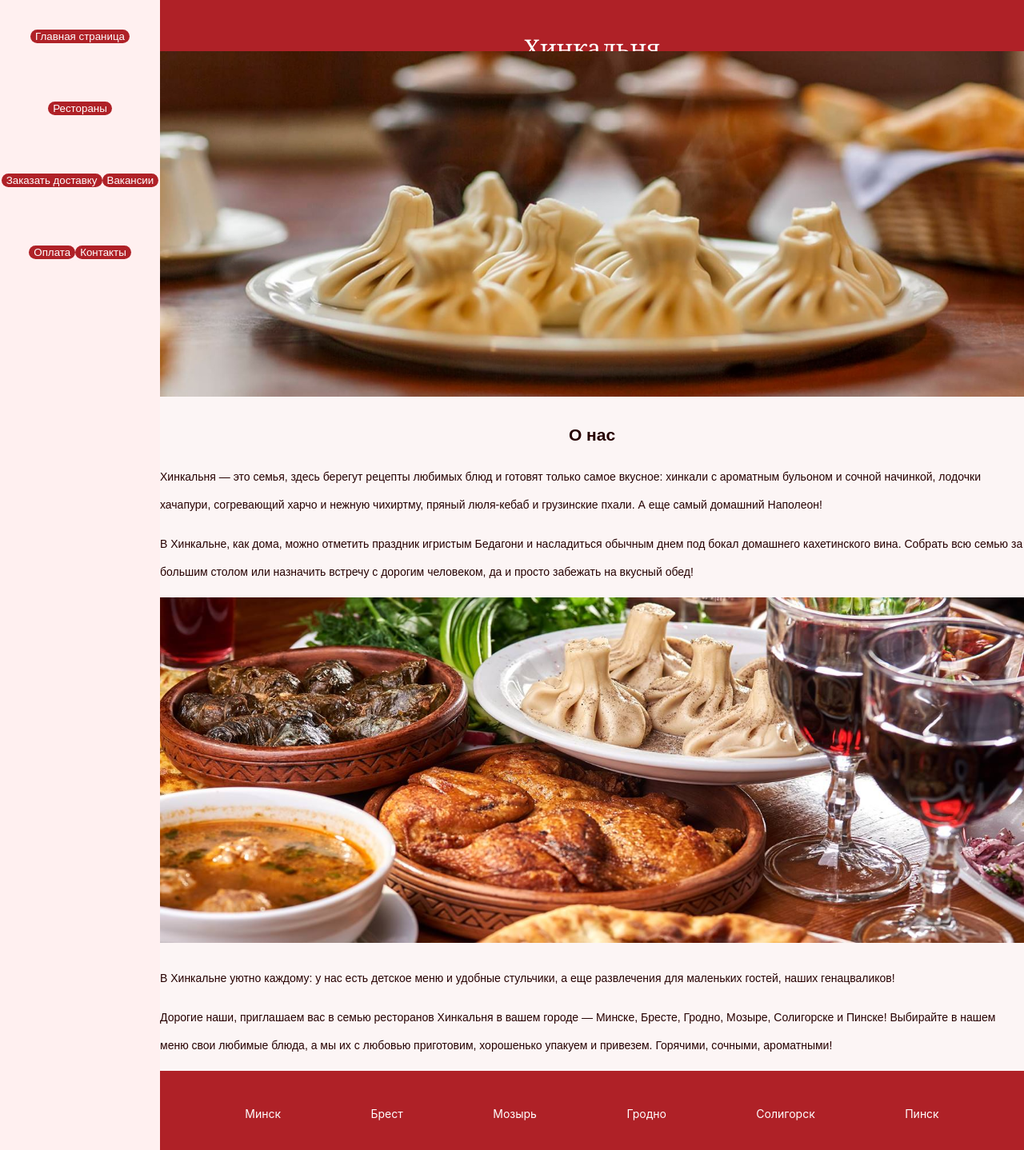
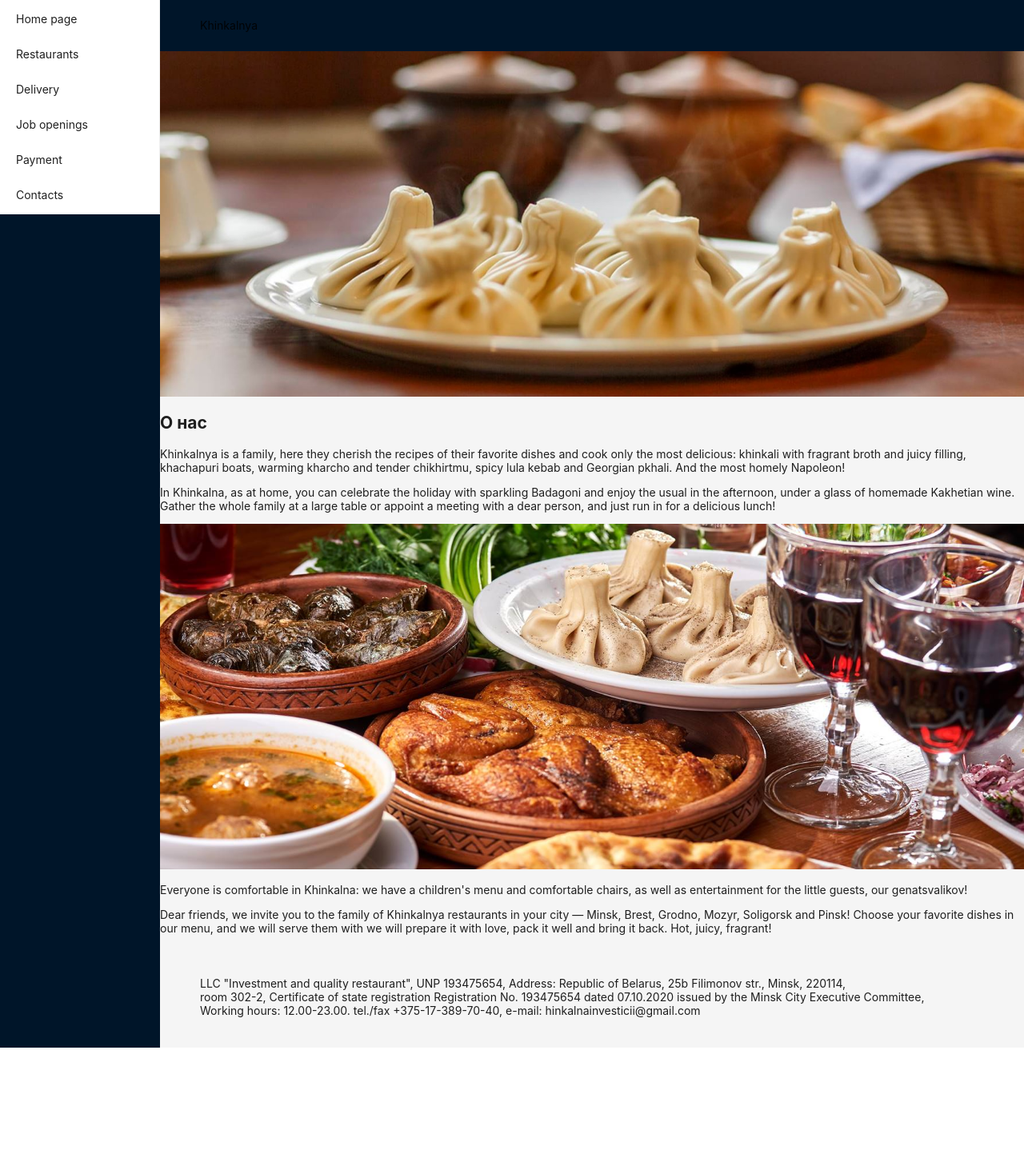
Before and after one commit to adam-lzk/michelin-website-with-Ant-Design, a React (Vite) app: page / in a window 1280 px wide. Shown: the top 1438 px of the page at 80% size. After the commit the page ends 1310 px from the top, so only its background shows below. Built offline with nearby package versions, Linux system fonts and the light colour scheme.

Commit message:
Make edits from pull request: change website styles

```diff
--- a/src/App.css
+++ b/src/App.css
@@ -2,69 +2,19 @@ body {
   margin: 0;
 }
 
-.space {
-  width: 100%;
-  margin: 0;
-}
-
 .header {
-  font-family: Georgia;
-  text-align: center;
-  font-size: 30px;
-  color: #fff;
-  height: 120;
-  line-height: 120px;
-  padding-inline: 50;
-  background-color: #af2127;
+  position: sticky;  /* from https://ant.design/components/layout#components-layout-demo-fixed */
 }
 
 .content {
-  font-family: sans-serif;
-  font-size: 16;
-  min-height: 120;
-  line-height: 35px;
-  color: #260000;
-  background-color: #fcf5f5;
-  padding-bottom: 5;
+  overflow: auto;  /* for scrolling */
 }
 
 .sider {
-  text-align: center;
-  line-height: 90px;
-  color: #000;
-  background-color: #fff0f0;
-  padding-top: 20;
+  height: calc(viewport height minus header height);
 }
 
 .footer {
-  text-align: center;
-  color: #fff;
-  background-color: #af2127;
-}
-
-p {
-  margin-right: 40;
-  margin-left: 40;
-  margin-top: 25;
-  margin-bottom: 25;
-}
-
-h2 {
-  text-align: center;
-  margin-top: 25;
-}
-
-button {
-  font-family: sans-serif;
-  text-align: center;
-  padding: 10;
-  padding-right: 20;
-  padding-left: 20;
-  margin: 20;
-  border: 0;
-  border-radius: 25px;
-  color: #fff;
-  background-color: #af2127;
 }
 
 img {
@@ -72,14 +22,3 @@ img {
   padding: 0;
   margin:0;
 }
-
-.cities {
-  display: flex;
-  flex-direction: row;
-  justify-content: space-around;
-  height: 60px;
-  padding-right: 225;
-  padding-left: 225;
-  align-items: center;
-  font-size: 16;
-}
--- a/src/App.jsx
+++ b/src/App.jsx
@@ -1,64 +1,56 @@
-import { Layout, Space } from 'antd'
+import { Menu } from 'antd'
+import { Layout } from 'antd'
 const { Header, Footer, Sider, Content } = Layout
 import './App.css'
 
 function App() {
   return (
-  <Space
-    direction="vertical"
-    className='space'
-    size={[0, 48]}
-  >
   <Layout>
+
     <Sider className='sider'>
-        <button>Главная страница</button>
-        <button>Рестораны</button>
-        <button>Заказать доставку</button>
-        <button>Вакансии</button>
-        <button>Оплата</button>
-        <button>Контакты</button>
+      <Menu
+        items={[
+          { key: "1", label: "Home page" },
+          { key: "2", label: "Restaurants" },
+          { key: "3", label: "Delivery" },
+          { key: "4", label: "Job openings" },
+          { key: "5", label: "Payment" },
+          { key: "6", label: "Contacts" },
+        ]}
+      />
     </Sider>
     <Layout>
-        <Header className='header'>Хинкальня</Header>
+      <Header className='header'>Khinkalnya</Header>
       <Content className='content'>
         <img
           src="../pictures/pict1.jpg"
           alt="Хинкали"
         />
         <h2>О нас</h2>
-          <p>Хинкальня — это семья, здесь берегут рецепты любимых блюд и готовят только самое вкусное:
-          хинкали с ароматным бульоном и сочной начинкой, лодочки хачапури, согревающий харчо и нежную
-          чихиртму, пряный люля-кебаб и грузинские пхали. А еще самый домашний Наполеон!</p>
-          <p>В Хинкальне, как дома, можно отметить праздник игристым Бедагони и насладиться обычным
-          днем под бокал домашнего кахетинского вина. Собрать всю семью за большим столом или назначить
-          встречу с дорогим человеком, да и просто забежать на вкусный обед!</p>
+        <p>Khinkalnya is a family, here they cherish the recipes of their favorite dishes and cook only
+        the most delicious: khinkali with fragrant broth and juicy filling, khachapuri boats, warming
+        kharcho and tender chikhirtmu, spicy lula kebab and Georgian pkhali. And the most homely Napoleon!</p>
+        <p>In Khinkalna, as at home, you can celebrate the holiday with sparkling Badagoni and enjoy the usual
+        in the afternoon, under a glass of homemade Kakhetian wine. Gather the whole family at a large table
+        or appoint a meeting with a dear person, and just run in for a delicious lunch!</p>
         <img
           src="../pictures/pict2.jpg"
           alt="Хинкали"
         />
-          <p>В Хинкальне уютно каждому: у нас есть детское меню и удобные стульчики, а еще развлечения
-          для маленьких гостей,  наших генацваликов!</p>
-          <p>Дорогие наши, приглашаем вас в семью ресторанов Хинкальня в вашем городе — Минске, Бресте,
-          Гродно, Мозыре, Солигорске и Пинске! Выбирайте в нашем меню свои любимые блюда, а мы их с
-          любовью приготовим, хорошенько упакуем и привезем. Горячими, сочными, ароматными!</p>
+        <p>Everyone is comfortable in Khinkalna: we have a children&apos;s menu and comfortable chairs,
+        as well as entertainment for the little guests, our genatsvalikov!</p>
+        <p>Dear friends, we invite you to the family of Khinkalnya restaurants in your city — Minsk, Brest,
+        Grodno, Mozyr, Soligorsk and Pinsk! Choose your favorite dishes in our menu, and we will serve them
+        with we will prepare it with love, pack it well and bring it back. Hot, juicy, fragrant!</p>
       </Content>
       <Footer className='footer'>
-          <div className='cities'>
-            <p>Минск</p>
-            <p>Брест</p>
-            <p>Мозырь</p>
-            <p>Гродно</p>
-            <p>Солигорск</p>
-            <p>Пинск</p>
-          </div>
-          <p>ООО «Инвестиции и качество ресторан», УНП 193475654, Адрес: Республика Беларусь,
-          220114 г. Минск, ул. Филимонова, д. 25б, <br /> пом. 302-2, Свидетельство о государственной
-          регистрации №193475654 от 07.10.2020 выдано Минским горисполкомом, <br /> Режим работы: 12.00-23.00.
-          тел./факс +375-17-389-70-40, e-mail: hinkalnainvesticii@gmail.com</p>
+        <p>LLC &quot;Investment and quality restaurant&quot;, UNP 193475654, Address: Republic of Belarus,
+        25b Filimonov str., Minsk, 220114, <br /> room 302-2, Certificate of state registration
+        Registration No. 193475654 dated 07.10.2020 issued by the Minsk City Executive Committee, <br />
+        Working hours: 12.00-23.00. tel./fax +375-17-389-70-40, e-mail: hinkalnainvesticii@gmail.com</p>
       </Footer>
     </Layout>
   </Layout>
-  </Space>
   )
 }
 
```
Lines whose indentation alone changed are shown as unchanged.
